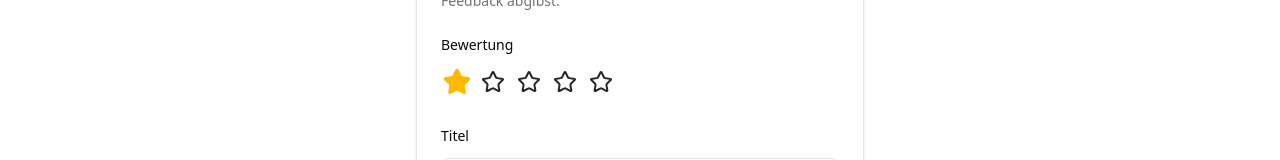
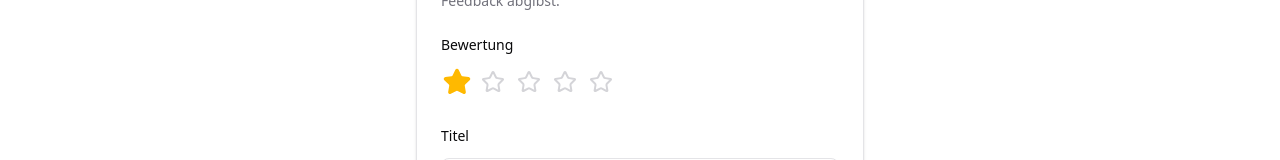
Before and after one commit to JonasGrunau/practice-review, a Next.js app in the folder apps/web/: page / in a window 1280 px wide. Shown: the part 174-334 px from the top of the page. Built offline with nearby package versions, Linux system fonts and the light colour scheme.

Commit message:
fix star color

```diff
--- a/apps/web/components/star-rating.tsx
+++ b/apps/web/components/star-rating.tsx
@@ -1,6 +1,7 @@
 import { useState } from 'react';
 import { Star } from 'lucide-react';
 import { motion } from 'motion/react';
+import { useTheme } from 'next-themes';
 
 export default function StarRating({
   value,
@@ -10,11 +11,18 @@ export default function StarRating({
   onChange: (value: number) => void;
 }) {
   const [hovered, setHovered] = useState(0);
+  const { theme } = useTheme();
 
   return (
     <div className="flex gap-1 items-center">
       {Array.from({ length: 5 }, (_, i) => i + 1).map((rating) => {
         const filled = hovered >= rating || (!hovered && value >= rating);
+
+        const color = filled
+          ? 'fill-amber-400 text-amber-400'
+          : theme === 'dark'
+            ? 'text-zinc-800'
+            : 'text-zinc-300';
 
         return (
           <motion.button
@@ -31,11 +39,7 @@ export default function StarRating({
                 scale: filled ? 1.2 : 1,
               }}
               transition={{ type: 'spring', stiffness: 300, damping: 15 }}>
-              <Star
-                className={`w-6 h-6 transition-colors ${
-                  filled ? 'fill-amber-400 text-amber-400' : 'text-zinc-800'
-                }`}
-              />
+              <Star className={`w-6 h-6 transition-colors ${color}`} />
             </motion.div>
           </motion.button>
         );
```
